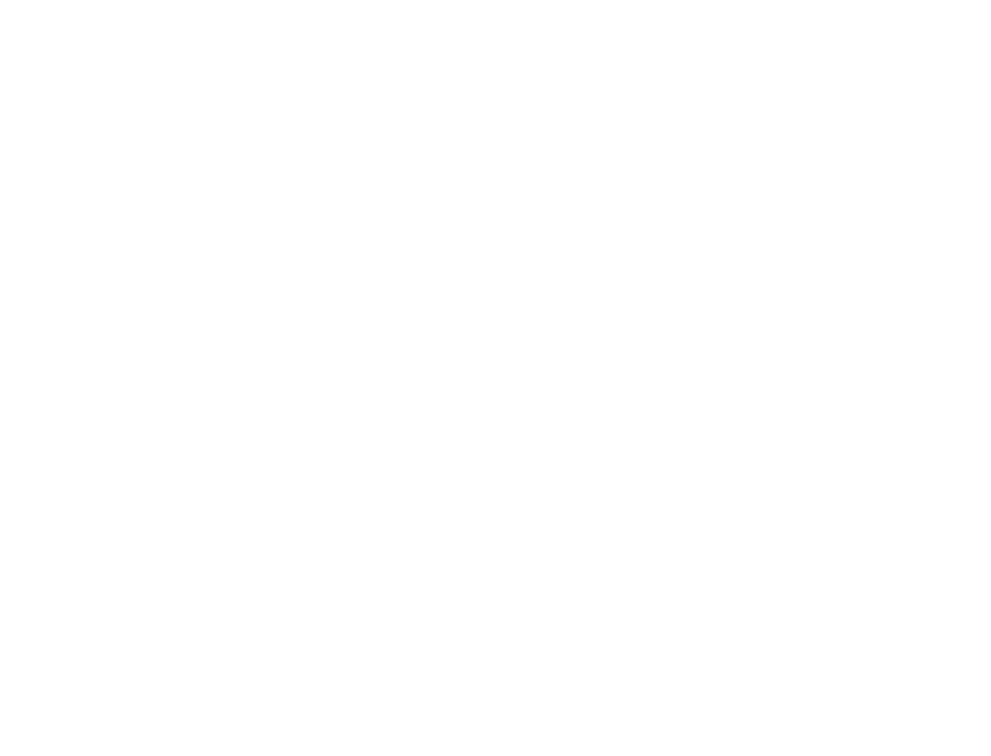
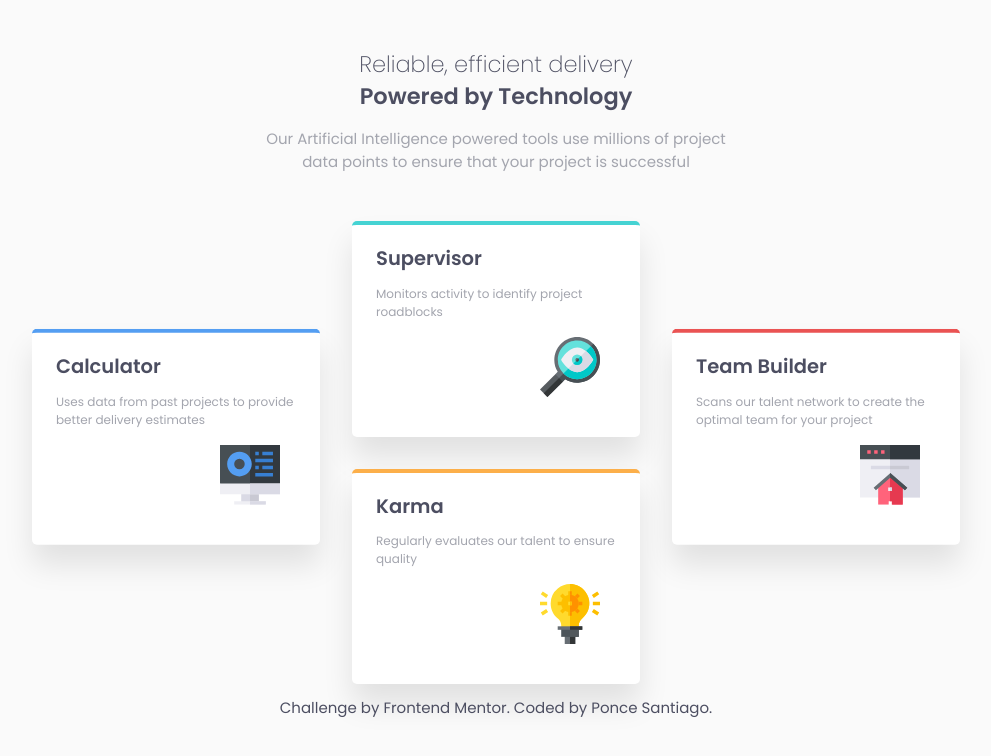
Before and after one commit to SantiagoPonce/Four-card-feature-section, a plain HTML site: page index.html in a window 1280 px wide. Shown: the whole page, without its empty margins (144-1135 px from the left). Drawn offline with Linux system fonts and the light colour scheme.

Commit message:
Finalizado

```diff
--- /dev/null
+++ b/css/reset.css
@@ -0,0 +1,48 @@
+/* http://meyerweb.com/eric/tools/css/reset/
+   v2.0 | 20110126
+   License: none (public domain)
+*/
+
+html, body, div, span, applet, object, iframe,
+h1, h2, h3, h4, h5, h6, p, blockquote, pre,
+a, abbr, acronym, address, big, cite, code,
+del, dfn, em, img, ins, kbd, q, s, samp,
+small, strike, strong, sub, sup, tt, var,
+b, u, i, center,
+dl, dt, dd, ol, ul, li,
+fieldset, form, label, legend,
+table, caption, tbody, tfoot, thead, tr, th, td,
+article, aside, canvas, details, embed,
+figure, figcaption, footer, header, hgroup,
+menu, nav, output, ruby, section, summary,
+time, mark, audio, video {
+	margin: 0;
+	padding: 0;
+	border: 0;
+	font-size: 100%;
+	font: inherit;
+	vertical-align: baseline;
+}
+/* HTML5 display-role reset for older browsers */
+article, aside, details, figcaption, figure,
+footer, header, hgroup, menu, nav, section {
+	display: block;
+}
+body {
+	line-height: 1;
+}
+ol, ul {
+	list-style: none;
+}
+blockquote, q {
+	quotes: none;
+}
+blockquote:before, blockquote:after,
+q:before, q:after {
+	content: '';
+	content: none;
+}
+table {
+	border-collapse: collapse;
+	border-spacing: 0;
+}
--- /dev/null
+++ b/css/style.css
@@ -0,0 +1,162 @@
+:root   {
+    --Red: hsl(0, 78%, 62%);
+    --Cyan: hsl(180, 62%, 55%);
+    --Orange: hsl(34, 97%, 64%);
+    --Blue: hsl(212, 86%, 64%);
+
+    --VeryDarkBlue: hsl(234, 12%, 34%);
+    --GrayishBlue: hsl(229, 6%, 66%);
+    --VeryLightGray: hsl(0, 0%, 98%);
+
+}
+*   {
+    box-sizing: border-box;
+}
+
+a   {
+    text-decoration: none;
+    color: inherit;
+}
+
+a:hover {
+    color: var(--Orange);
+}
+
+img {
+    object-fit: cover;
+}
+body    {
+    background-color: var(--VeryLightGray);
+    font-size: 15px;
+    font-family: 'Poppins', sans-serif;
+    color: var(--VeryDarkBlue);
+
+    display: flex;
+    flex-direction: column;
+    margin: 2rem 0;
+}
+
+main    {
+    display: flex;
+    flex-direction: column;
+    margin-top:3rem;
+    margin-bottom: 5rem;
+}
+
+main > *    {
+    margin: 1rem auto;
+}
+.box    {
+    display: flex;
+    flex-direction: column;
+    border-radius: 5px;
+    inline-size: 90%;
+    padding: 1.5rem;
+    background-color: white;
+    box-shadow: 0 20px 30px rgba(0, 0, 0, 0.101);
+}
+
+.box__title  {
+    font-weight: 600;
+    font-size: 1.3em;
+    margin-bottom: 1rem;
+}
+.mainTitle
+{
+    max-inline-size: 25ch;
+    font-size: 1.5em;
+    font-weight: 600;
+    line-height: 2rem;
+    text-align: center;
+    margin: 1rem auto;
+
+}
+
+.mainTitle::first-line  {
+    font-weight: 200;
+}
+.info   {
+    padding: 0 1.5rem;
+    line-height: 1.5em;
+    color: var(--GrayishBlue);
+    text-align: center;
+}
+
+.box__info  {
+    font-weight: 400;
+    color: var(--GrayishBlue);
+    line-height: 1.5em;
+    font-size: .8em;
+}
+
+.box--topRed{
+    border-top: solid 4px var(--Red);
+}
+.box--topCyan{
+    border-top: solid 4px var(--Cyan);
+}
+.box--topOrange{
+    border-top: solid 4px var(--Orange);
+}
+.box--topBlue{
+    border-top: solid 4px var(--Blue);
+}
+
+.box__pic   {
+    max-inline-size: 25%;
+    align-self: flex-end;
+    margin: 1rem;
+}
+
+footer  {
+    margin: 0 auto;
+
+}
+.attribution    {
+    text-align: center;
+    margin: auto 1rem;
+}
+
+
+
+
+/*Desktop Style*/
+
+@media screen and (min-width:700px)    {
+
+    main    {
+        display: grid;
+        grid-template-columns: 1fr 1fr 1fr;
+        max-inline-size: 75%;
+        margin: 0 auto;
+
+        margin-top: 2rem;
+    }
+
+
+    .info   {
+        inline-size: 55ch;
+        margin: 0 auto;
+    }
+
+
+
+    .box    {
+        max-inline-size: 90%;
+    }
+    .box--topOrange {
+        grid-column: 2/3;
+    }
+
+    .box--topBlue   {
+        grid-row: 1/2;
+        transform: translateY(50%);
+    }
+    .box--topRed    {
+        transform: translateY(50%);
+
+    }
+
+
+
+}
--- a/index.html
+++ b/index.html
@@ -4,9 +4,51 @@
   <meta charset="UTF-8">
   <meta name="viewport" content="width=device-width, initial-scale=1.0"> <!-- displays site properly based on user's device -->
   <link rel="icon" type="image/png" sizes="32x32" href="./images/favicon-32x32.png">
-    <title>Frontend Mentor | Four card feature section</title>
+  <link rel="stylesheet" href="css/reset.css">
+  <link rel="stylesheet" href="css/style.css">
+  <link rel="preconnect" href="https://fonts.googleapis.com">
+  <link rel="preconnect" href="https://fonts.gstatic.com" crossorigin>
+  <link href="https://fonts.googleapis.com/css2?family=Poppins:wght@100;200;400;600&display=swap" rel="stylesheet">
+  <title>Frontend Mentor | Four card feature section</title>
+</head>
 
-</head>
 <body>
+  <h1 class="mainTitle">Reliable, efficient delivery
+    Powered by Technology</h1>
+
+  <h2 class="info">Our Artificial Intelligence powered tools use millions of project data points
+    to ensure that your project is successful</h2>
+  <main>
+    <article class="box box--topCyan">
+      <h3 class="box__title">Supervisor</h3>
+      <p class="box__info">Monitors activity to identify project roadblocks</p>
+      <img alt="" class="box__pic" src="images/icon-supervisor.svg">
+    </article>
+
+    <article class="box box--topRed">
+      <h3 class="box__title">Team Builder</h3>
+      <p class="box__info">Scans our talent network to create the optimal team for your project</p>
+      <img alt="" class="box__pic" src="images/icon-team-builder.svg">
+    </article>
+
+    <article class="box box--topOrange">
+      <h3 class="box__title">Karma</h3>
+      <p class="box__info">Regularly evaluates our talent to ensure quality</p>
+      <img alt="" class="box__pic" src="images/icon-karma.svg">
+    </article>
+
+    <article class="box box--topBlue">
+      <h3 class="box__title">Calculator</h3>
+      <p class="box__info">Uses data from past projects to provide better delivery estimates</p>
+      <img alt="" class="box__pic" src="images/icon-calculator.svg">
+    </article>
+  </main>
+
+  <footer>
+    <p class="attribution">
+      Challenge by <a href="https://www.frontendmentor.io?ref=challenge" target="_blank">Frontend Mentor</a>.
+      Coded by <a href="https://www.frontendmentor.io/profile/Santiagoponce">Ponce Santiago</a>.
+    </p>
+  </footer>
 </body>
 </html>
```
